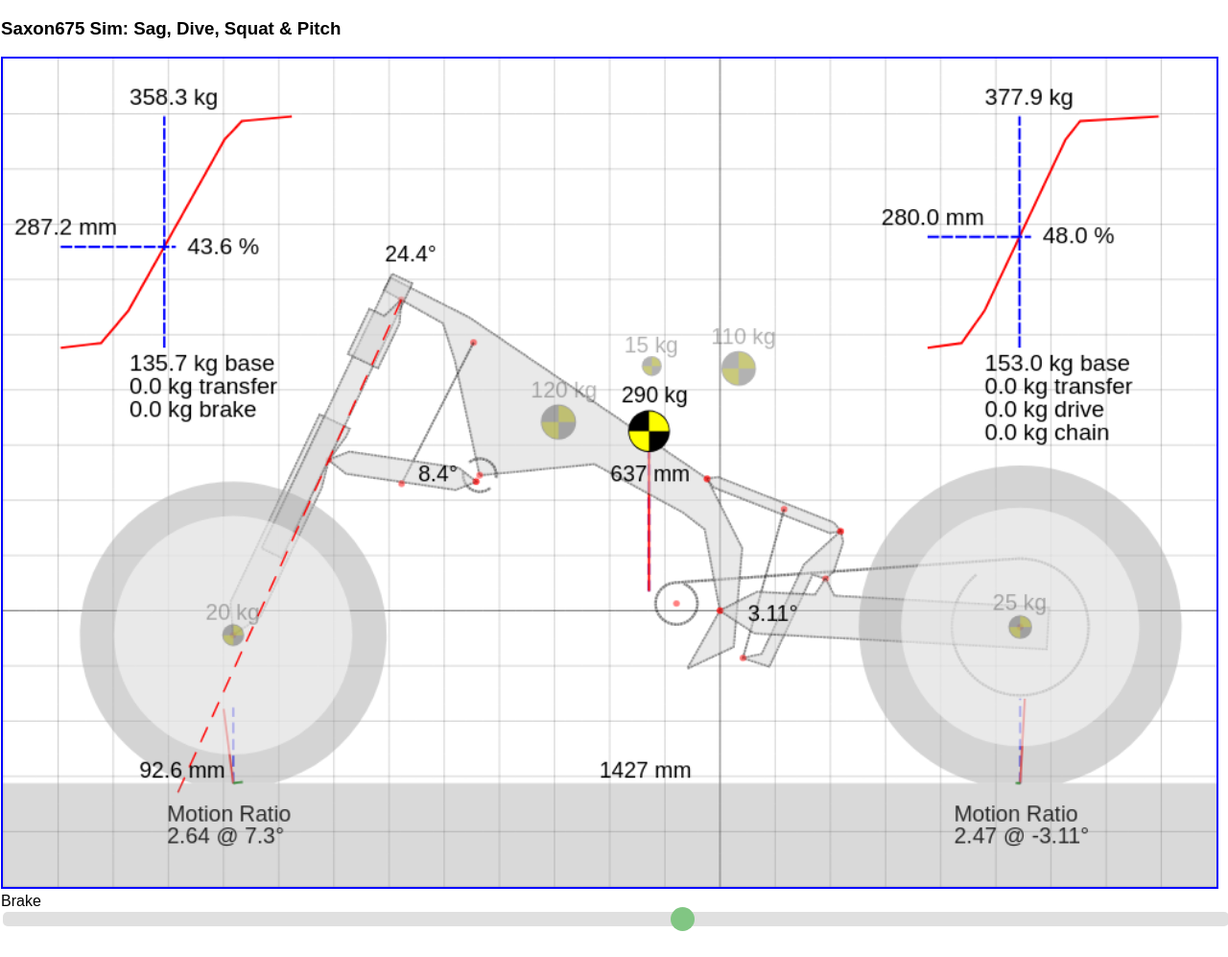
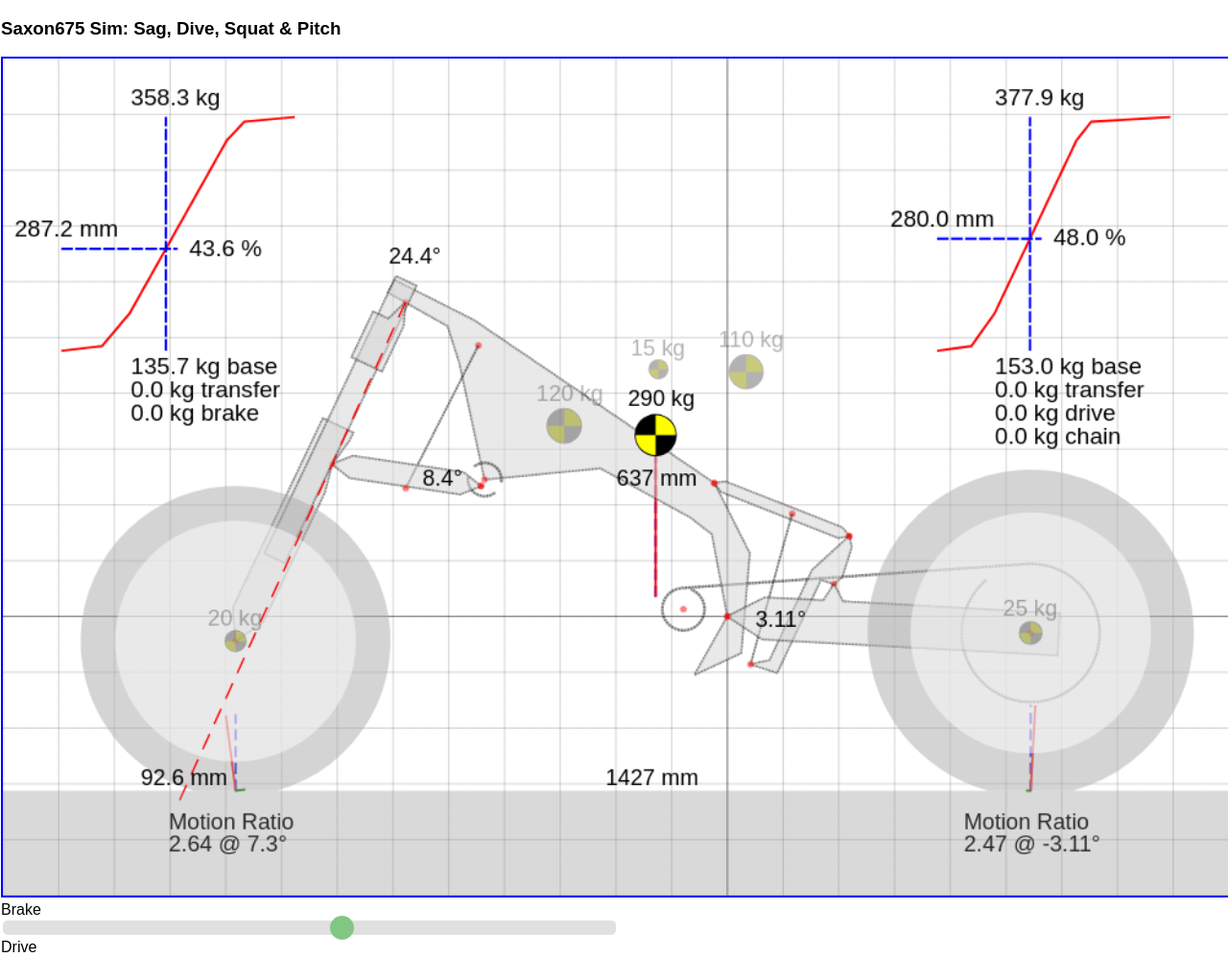
Before and after one commit to ifold-estate/Saxon675Sim, a plain HTML site: page index.html in a window 1280 px wide. Shown: the whole page at 96% size. Before the commit the page ends 970 px from the top, so only its background shows below. Drawn offline with nearby package versions, Linux system fonts and the light colour scheme.

Commit message:
Update index.html

```diff
--- a/index.html
+++ b/index.html
@@ -3,9 +3,8 @@
   <head>
     <style>
       body { margin: 1px; font-family: Arial, Helvetica, sans-serif; }
-      .sketchpad { width: 99%; border: blue 2px solid; }
-      .graph { width: 48.5%; border: blue 2px solid; }
-      .slidecontainer { width: 100%; }
+      .sketchpad { width: 100%; border: blue 2px solid; }
+      .slidecontainer { width: 50%; }
       .slider:hover { opacity: 1; }
       .slider {
         -webkit-appearance: none;
@@ -32,6 +31,7 @@
     <div class="slidecontainer">
       <a>Brake</a>
       <input type="range" min="-1.5" max="1.2" step="0.05" value="0.0" class="slider" id="myAccel">
+      <a>Drive</a>
     </div>
     <div id="results" style="white-space: pre-wrap" />
 
@@ -955,27 +955,24 @@
 
             build_all();
 
-            let delta = 0.5;
+            let delta = 0.05;
             build_front(length.front +delta);
             let fw_p = FWS;
             build_front(length.front -delta);
             let fw_m = FWS;
             motion_ratio[0] = polar(fw_m, fw_p);
+            motion_ratio[0].len *= 1/(2*delta);
             motion_ratio[0].ang -= 90;
-            let shock_rate_front = Fr_force(length.front - 0.5) - Fr_force(length.front + 0.5);
+            let shock_rate_front = (Fr_force(length.front - delta) - Fr_force(length.front + delta)) /(2*delta);
 
-            //text[text.length+1] = k + " Front: " + motion_ratio_front.len.toFixed(2) + '<' + motion_ratio_front.ang.toFixed(1) + ' ' + shock_rate_front.toFixed(1) + ' \n';
-
-            build_rear(length.rear +0.5);
+            build_rear(length.rear +delta);
             let rw_p = RWS;
-            build_rear(length.rear -0.5);
+            build_rear(length.rear -delta);
             let rw_m = RWS;
             motion_ratio[1] = polar(rw_m, rw_p);
+            motion_ratio[1].len *= 1/(2*delta);
             motion_ratio[1].ang -= 90;
-            let shock_rate_rear = Rr_force(length.rear - 0.5) - Rr_force(length.rear + 0.5);
-            //console.log(k, err, motion_ratio_front.len, motion_ratio_rear.len);
-            //console.log(motion_ratio_rear);
-            //text[text.length+1] = k + " Rear: " + motion_ratio_rear.len.toFixed(2) + '<' + motion_ratio_rear.ang.toFixed(1) + ' ' + shock_rate_front.toFixed(1) + ' \n';
+            let shock_rate_rear = (Rr_force(length.rear - delta) - Rr_force(length.rear + delta)) /(2*delta);
 
             build_all();
             length.wheelbase = polar(FCP, RCP).len;
@@ -988,8 +985,8 @@
             front_force.vbase = mass.total * CofG_Fr;
             rear_force.vbase =  mass.total * CofG_Rr;
             var moment = acc.forward * mass.total * CofG_height;
-            front_force.vtransfer = -moment / length.wheelbase / 2;
-            rear_force.vtransfer =  +moment / length.wheelbase / 2;
+            front_force.vtransfer = -moment / length.wheelbase;
+            rear_force.vtransfer =  +moment / length.wheelbase;
             var hbrake = 0;
             var hdrive = 0;
             if (acc.forward > 0) hdrive = mass.total * acc.forward;
@@ -1018,11 +1015,11 @@
 
             front_force.perror =	(Fr_force(length.front) / motion_ratio[0].len) - front_force.pvector;
             rear_force.perror = 	(Rr_force(length.rear) 	/ motion_ratio[1].len) - rear_force.pvector;
-            //console.log(error_front, error_rear);
+
             let damping = 0.6;
             length.front += damping * front_force.perror 	/ (shock_rate_front / motion_ratio[0].len);
             length.rear += 	damping *	rear_force.perror 	/	(shock_rate_rear 	/ motion_ratio[1].len );
-            //console.log(base_front, transfer_front, dive_brake, vector_front, error_front)
+
             // renders the diagram based on front & rear shock length as parameters
             build_all();
           }
```
